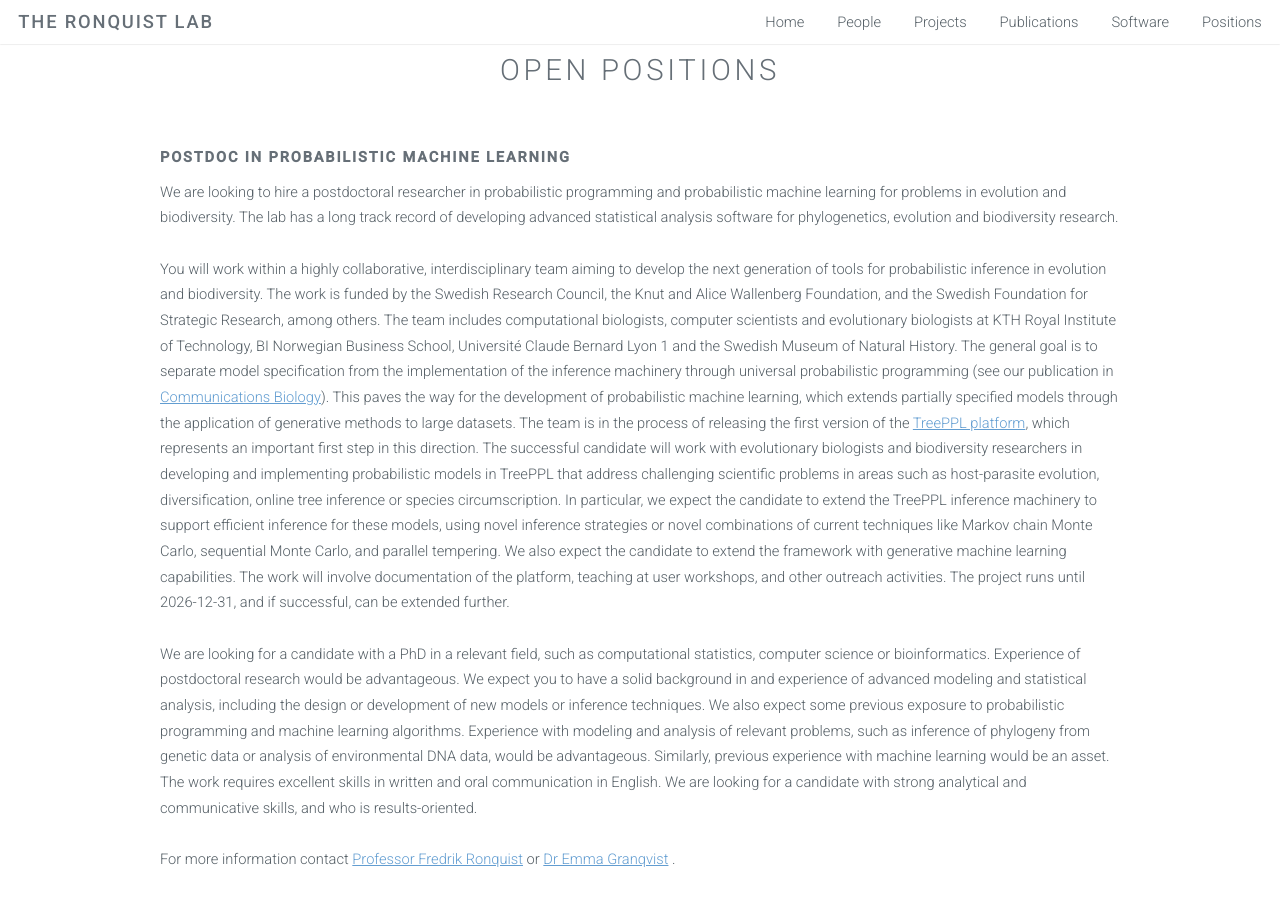
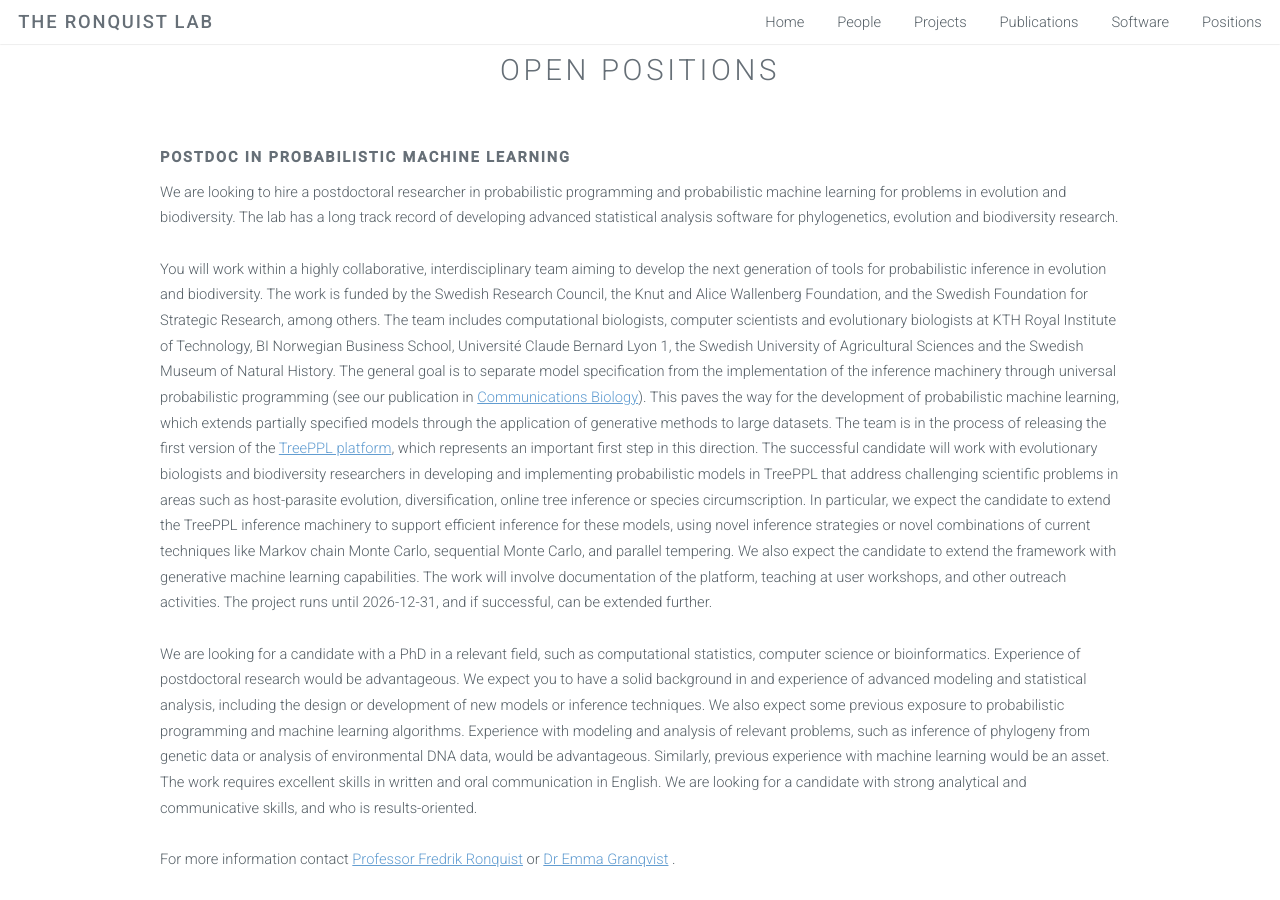
Before and after one commit to ronquistlab/ronquistlab.github.io, a Jekyll site: the page built from positions.html, in a window 1280 px wide and 900 px high, scrolled down 495 px. Built offline with Jekyll 4.4.1, drawn with Linux system fonts in a browser that asks for light colours.

Commit message:
Update positions.html

```diff
--- a/positions.html
+++ b/positions.html
@@ -23,7 +23,7 @@ layout: default
 
 You will work within a highly collaborative, interdisciplinary team aiming to develop the next generation of tools for probabilistic inference in evolution and biodiversity.
 		The work is funded by the Swedish Research Council, the Knut and Alice Wallenberg Foundation, and the Swedish Foundation for Strategic Research, among others.
-		The team includes computational biologists, computer scientists and evolutionary biologists at KTH Royal Institute of Technology, BI Norwegian Business School, Université Claude Bernard Lyon 1 and the Swedish Museum of Natural History.
+		The team includes computational biologists, computer scientists and evolutionary biologists at KTH Royal Institute of Technology, BI Norwegian Business School, Université Claude Bernard Lyon 1, the Swedish University of Agricultural Sciences and the Swedish Museum of Natural History.
 		The general goal is to separate model specification from the implementation of the inference machinery through universal probabilistic programming (see our publication in <a href="https://www.nature.com/articles/s42003-021-01753-7">Communications Biology</a>).
 		This paves the way for the development of probabilistic machine learning, which extends partially specified models through the application of generative methods to large datasets.
 		The team is in the process of releasing the first version of the <a href="http://treeppl.org/">TreePPL platform</a>, which represents an important first step in this direction. The successful candidate will work with evolutionary biologists and biodiversity researchers in developing and implementing probabilistic models in TreePPL that address challenging scientific problems in areas such as host-parasite evolution, diversification, online tree inference or species circumscription. In particular, we expect the candidate to extend the TreePPL inference machinery to support efficient inference for these models, using novel inference strategies or novel combinations of current techniques like Markov chain Monte Carlo, sequential Monte Carlo, and parallel tempering. We also expect the candidate to extend the framework with generative machine learning capabilities.
```
